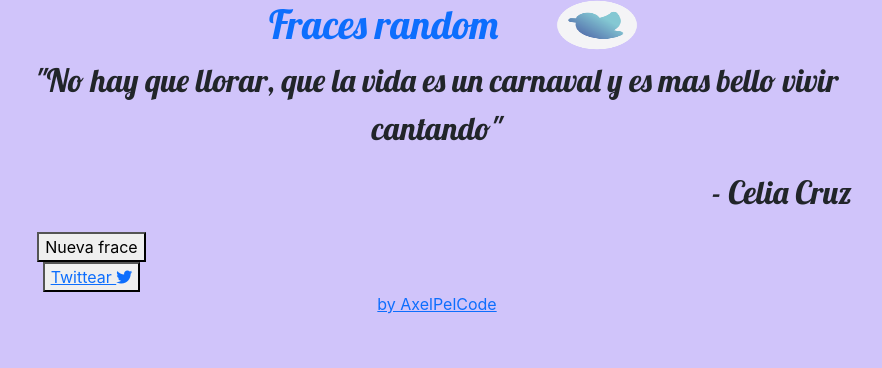
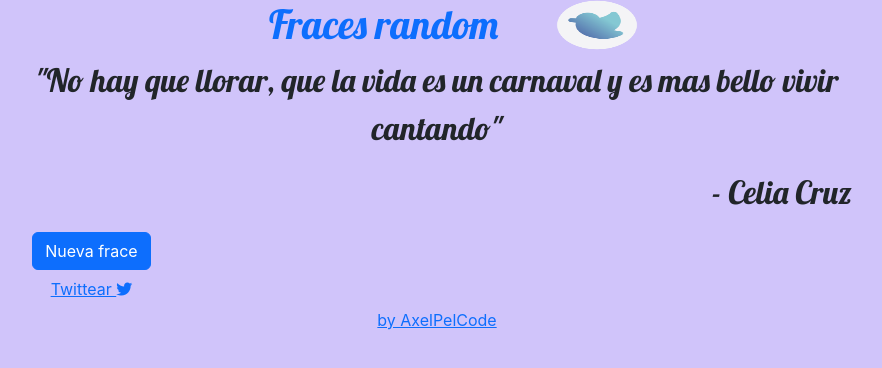
Before and after one commit to axelpelcode/fraces-random-practica, a React (Create React App) app: page / in a window 1280 px wide. Shown: the top 368 px of the page, without its empty margins (203-1085 px from the left). Built offline with nearby package versions, Linux system fonts and the light colour scheme.

Commit message:
frp-commit08

```diff
--- a/src/App.js
+++ b/src/App.jsx
@@ -47,7 +47,7 @@ function App() {
 
             <div className="col-md-2">
             <Boton
-              claseStr={"btn btn-primary btn-block"}
+              claseBoton="btn btn-primary btn-block"
               idBoton="new-quote"
               nombreBoton="Nueva frace"
               clickEfecto={clickSiguienteFrace}
@@ -55,7 +55,7 @@ function App() {
             </div>
             <div className="col-md-2">
             <Boton
-              claseStr={"btn btn-default btn-block"}
+              claseBoton="btn btn-default btn-block"
               idBoton="tweet"
               nombreBoton= {<a
                 id="tweet-quote"
```
Also changed, not shown: src/componentes/Boton.jsx (renamed from src/componentes/Boton.js), src/componentes/FraceDisplay.jsx (renamed from src/componentes/FraceDisplay.js).
